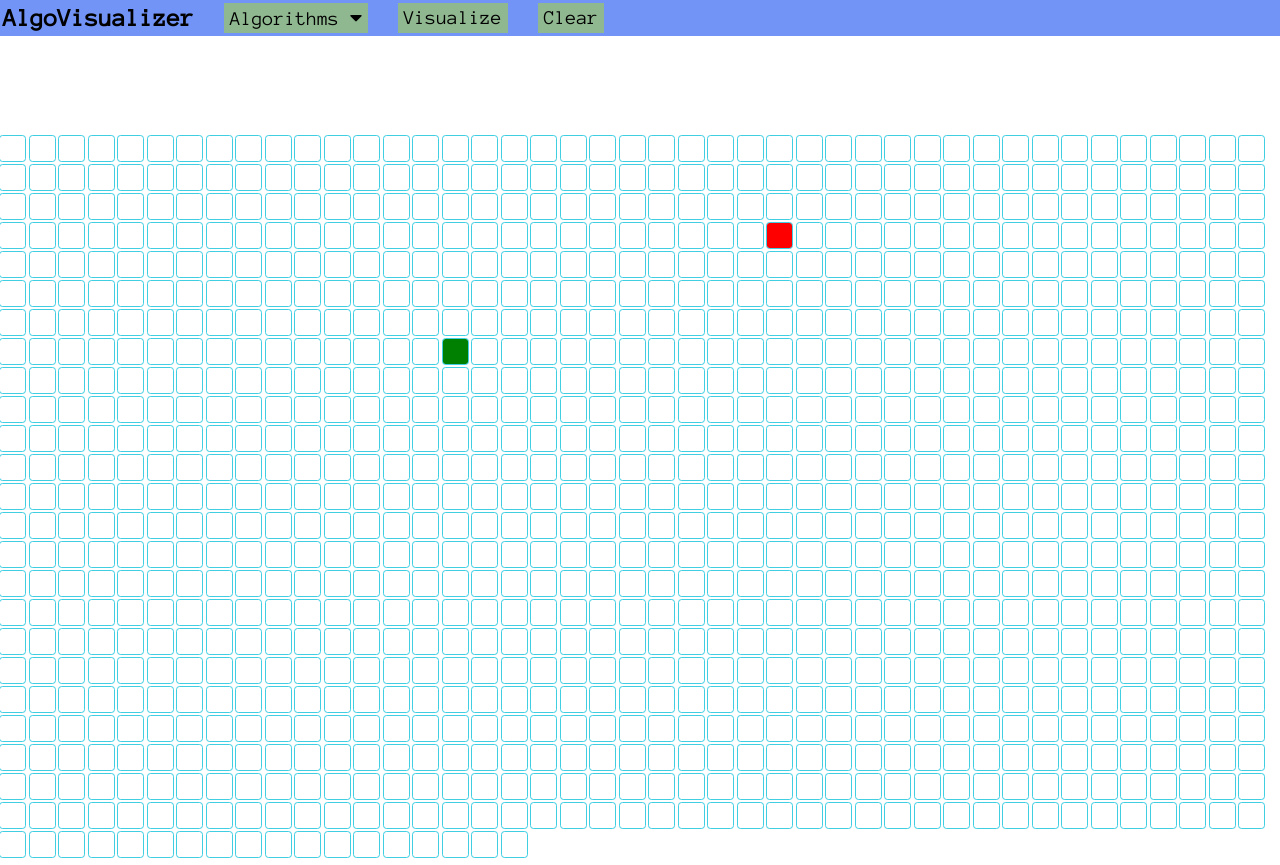
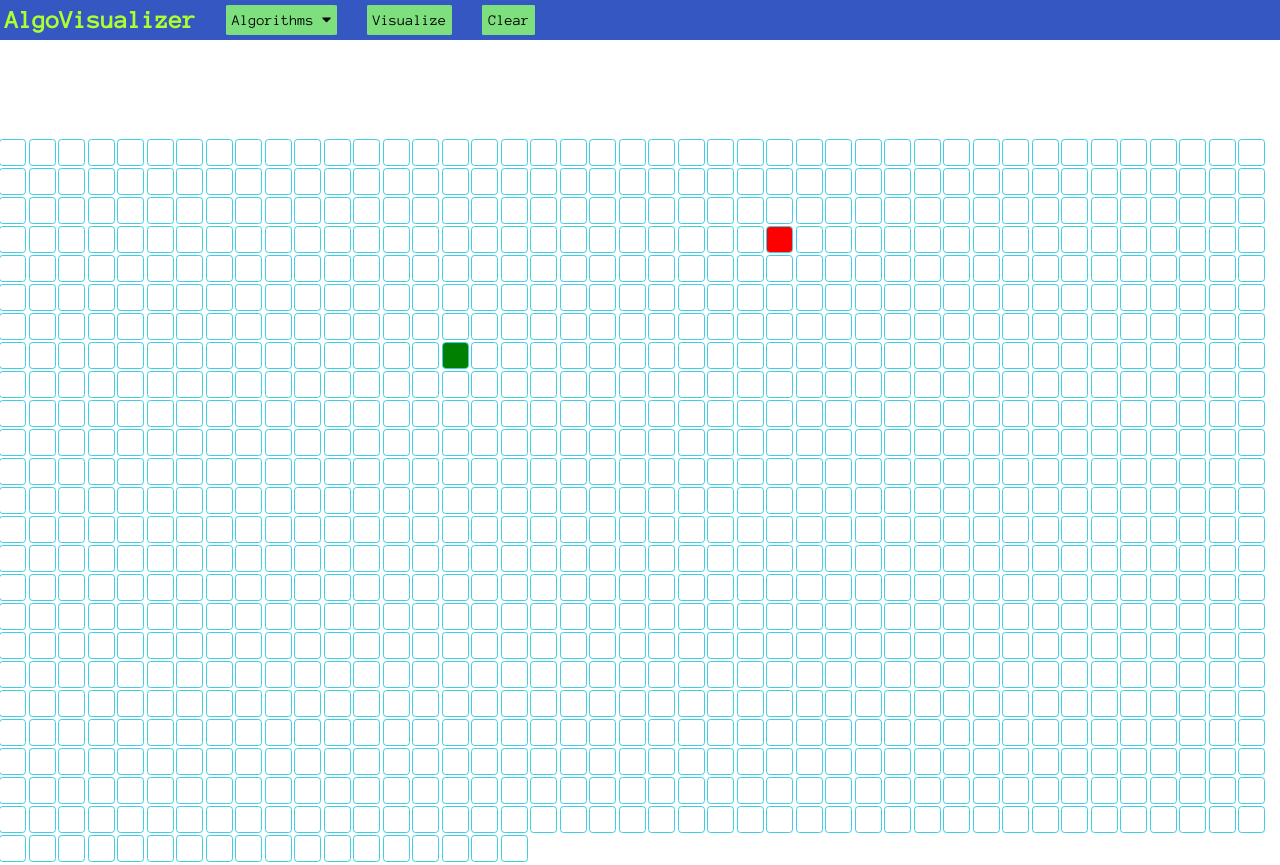
Before and after one commit to hv7214/Algovisualize, a React (Create React App) app: page / in a window 1280 px wide. Built offline with nearby package versions, Linux system fonts and the light colour scheme.

Commit message:
frontend-navbar improvement

```diff
--- a/src/Components/Navbar/Navbar.css
+++ b/src/Components/Navbar/Navbar.css
@@ -10,26 +10,31 @@ html {
   box-sizing: inherit;
 }
 
+*:focus {
+  outline: none;
+}
+
 .nav {
   display: flex;
   align-items: center;
   font-family: "Anonymous Pro";
   font-size: 18px;
-  padding: 3px;
+  padding: 5px;
   margin: 0;
-  background-color: rgb(115, 148, 247);
+  background-color: rgba(23, 63, 185, 0.87);
 }
 
 .navitems {
   margin-right: 30px;
+  border-radius: 3%;
 }
 
 .btn {
   font-family: "Anonymous Pro";
-  background-color: rgb(144, 184, 144);
+  background-color: rgb(126, 223, 126);
   border-width: 0;
   height: 30px;
-  font-size: 20px;
+  font-size: 15px;
 }
 
 .btn:hover {
@@ -39,6 +44,7 @@ html {
 #homelink {
   font-size: 25px;
   font-weight: bolder;
+  color: greenyellow;
 }
 
 .list {
@@ -54,13 +60,26 @@ html {
   display: none;
   position: absolute;
   background-color: #f9f9f9;
-  min-width: 160px;
+  min-width: 110px;
   box-shadow: 0px 8px 16px 0px rgba(0, 0, 0, 0.2);
   z-index: 1;
 }
 
 #dropdown:hover .dropdown-content {
-  display: block;
+  display: flex;
+  flex-flow: column;
+}
+
+.dropdownbtn {
+  font-family: "Anonymous Pro";
+  background-color: rgb(82, 134, 230);
+  border-width: 0;
+  color: white;
+  font-size: 15px;
+}
+
+.dropdownbtn:hover {
+  color: rgb(241, 245, 8);
 }
 
 .dropdown-content a {
--- a/src/Components/Navbar/Navbar.jsx
+++ b/src/Components/Navbar/Navbar.jsx
@@ -21,16 +21,22 @@ class Navbar extends Component {
           AlgoVisualizer{" "}
         </div>
         <div className="navitems" id="dropdown">
-          <button className="dropbtn btn">
+          <button className="btn">
             Algorithms <i className="fa fa-caret-down"></i>
           </button>
           <div className="dropdown-content">
-            <div onClick={() => this.setState({ algorithm: "dijkstra" })}>
+            <button
+              className="dropdownbtn"
+              onClick={() => this.setState({ algorithm: "dijkstra" })}
+            >
               Dijkstra's
-            </div>
-            <div onClick={() => this.setState({ algorithm: "astar" })}>
+            </button>
+            <button
+              className="dropdownbtn"
+              onClick={() => this.setState({ algorithm: "astar" })}
+            >
               Astar
-            </div>
+            </button>
           </div>
         </div>
         <div>
```
